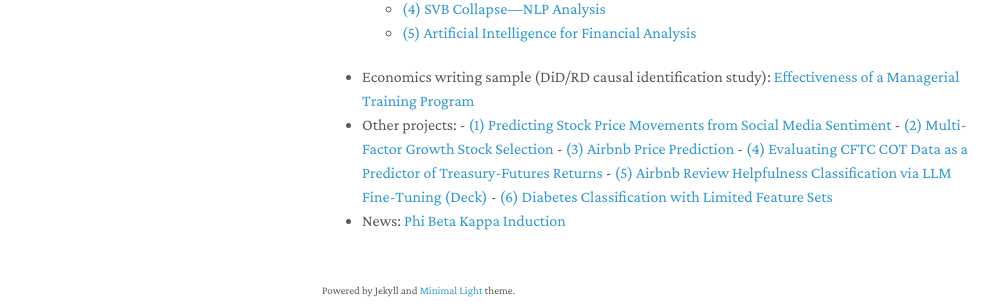
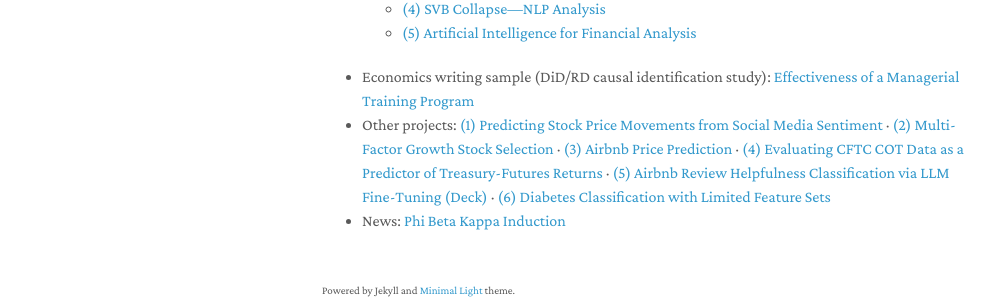
Before and after one commit to nicwjh/nicwjh.github.io, a Jekyll site: the page built from index.md, in a window 1280 px wide and 900 px high, scrolled down 4975 px. Shown: the part 529-837 px from the top of the window, without its empty margins (148-1146 px from the left). Built offline with Jekyll 4.4.1, drawn with Linux system fonts in a browser that asks for light colours; a style sheet for code colours, icons or effects is not loaded; our own code applies the rules of GitHub Pages for plain Markdown files.

```diff
--- a/index.md
+++ b/index.md
@@ -151,10 +151,10 @@ We compare five classifiers (logistic regression, Naive Bayes, KNN, decision tre
 	- [(5) Artificial Intelligence for Financial Analysis](https://nicwong.com/assets/files/T-Rowe-Final-Report.pdf)
 - Economics writing sample (DiD/RD causal identification study): [Effectiveness of a Managerial Training Program](https://nicwong.com/assets/files/Wong_Nicholas_Report.pdf)
 - Other projects:
-        - [(1) Predicting Stock Price Movements from Social Media Sentiment](https://nicwong.com/assets/files/HODL_report.pdf)
-        - [(2) Multi-Factor Growth Stock Selection](https://nicwong.com/assets/files/AlphaGrowth__Identifying_Winning_Growth_Stocks.pdf)
-        - [(3) Airbnb Price Prediction](https://nicwong.com/assets/files/Nicholas_Wong_ECON573_FinalReport.pdf)
-        - [(4) Evaluating CFTC COT Data as a Predictor of Treasury-Futures Returns](https://nicwong.com/assets/files/Options_Extra_Credit.pdf)
-        - [(5) Airbnb Review Helpfulness Classification via LLM Fine-Tuning (Deck)](https://nicwong.com/assets/files/488_Final_Presentation.pdf)
-        - [(6) Diabetes Classification with Limited Feature Sets](https://nicwong.com/assets/files/COMP562H_Nicholas_Hannes_Final_Report.pdf)
+        [(1) Predicting Stock Price Movements from Social Media Sentiment](https://nicwong.com/assets/files/HODL_report.pdf)
+        · [(2) Multi-Factor Growth Stock Selection](https://nicwong.com/assets/files/AlphaGrowth__Identifying_Winning_Growth_Stocks.pdf)
+        · [(3) Airbnb Price Prediction](https://nicwong.com/assets/files/Nicholas_Wong_ECON573_FinalReport.pdf)
+        · [(4) Evaluating CFTC COT Data as a Predictor of Treasury-Futures Returns](https://nicwong.com/assets/files/Options_Extra_Credit.pdf)
+        · [(5) Airbnb Review Helpfulness Classification via LLM Fine-Tuning (Deck)](https://nicwong.com/assets/files/488_Final_Presentation.pdf)
+        · [(6) Diabetes Classification with Limited Feature Sets](https://nicwong.com/assets/files/COMP562H_Nicholas_Hannes_Final_Report.pdf)
 - News: [Phi Beta Kappa Induction](https://uncnews.unc.edu/2023/04/06/219-students-inducted-into-phi-beta-kappa-at-unc-chapel-hill/)
```
